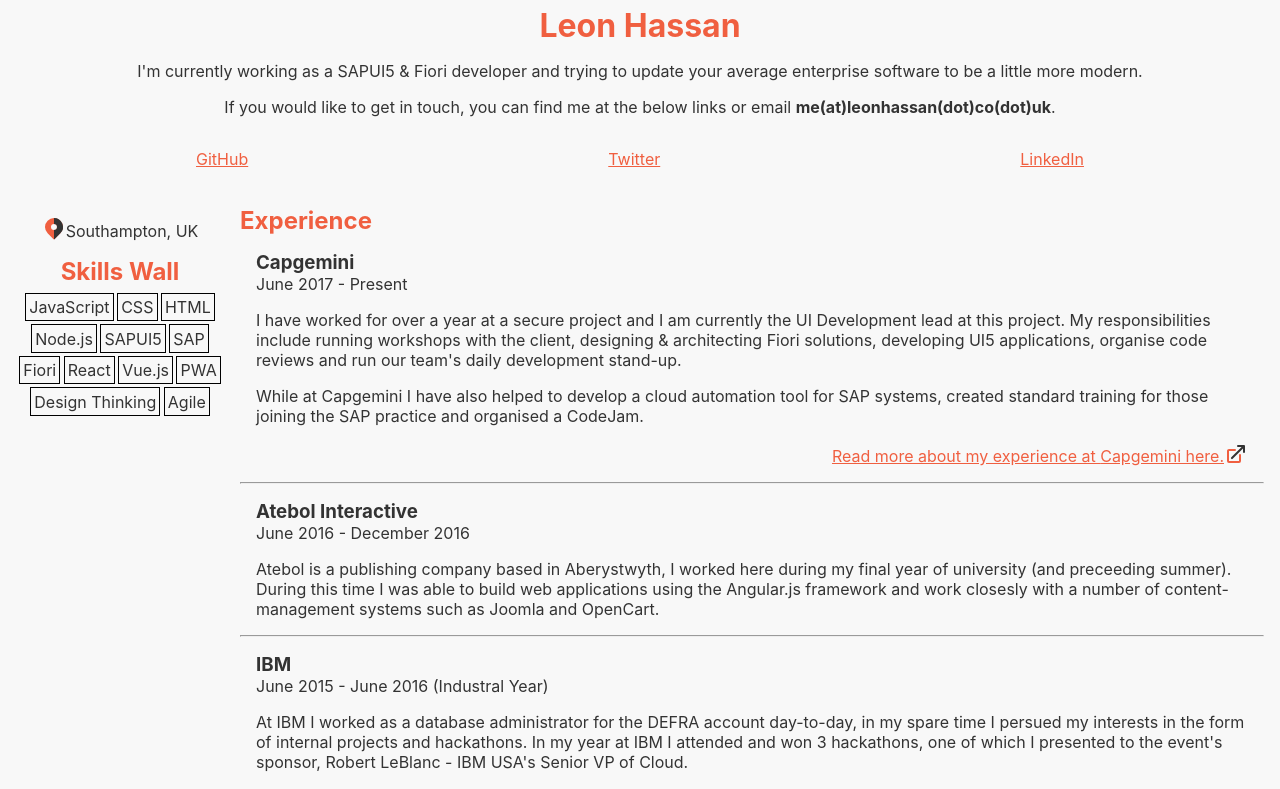
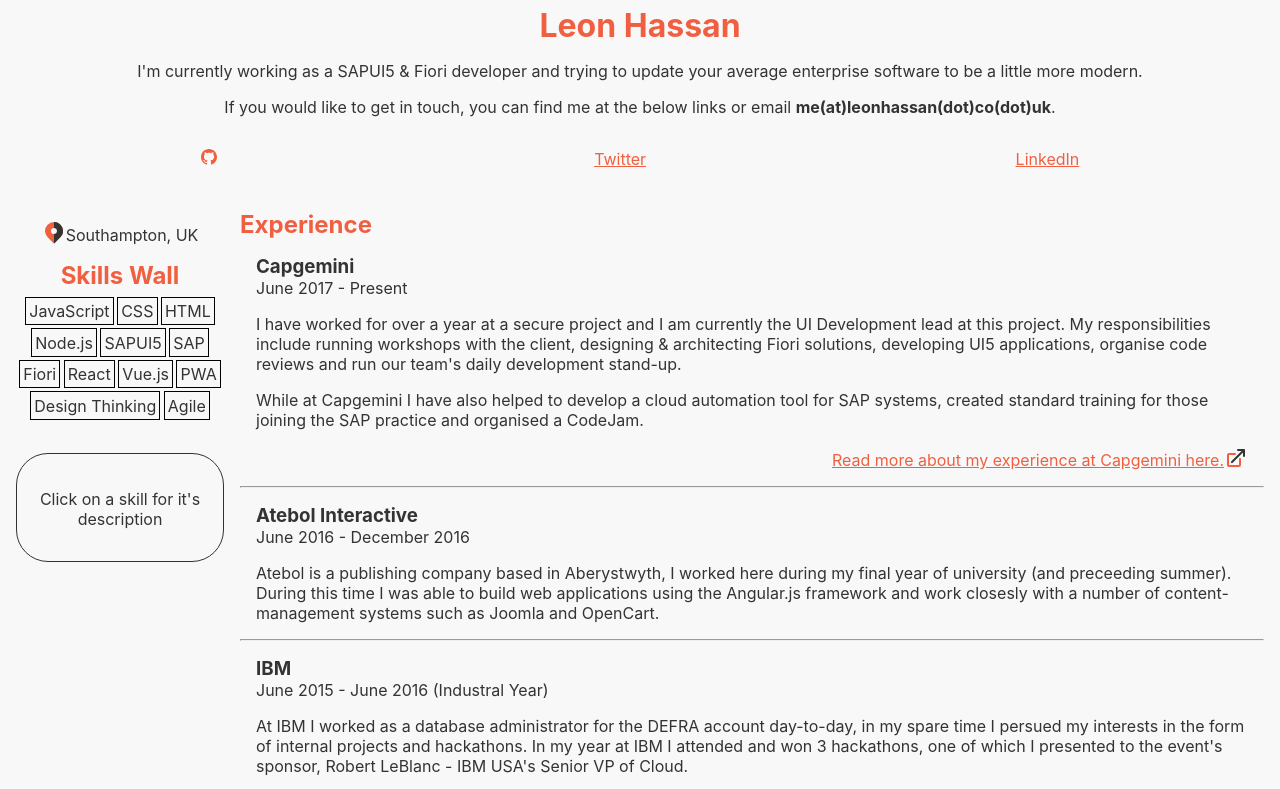
Before and after one commit to Leoooob/leonhassan.co.uk, a React (Create React App) app: page / in a window 1280 px wide. Shown: the top 789 px of the page. Built offline with nearby package versions, Linux system fonts and the light colour scheme.

Commit message:
first pass at changing state of skill detail

```diff
--- a/src/App.css
+++ b/src/App.css
@@ -58,7 +58,13 @@
   margin: 1em 0;
 }
 
-aside ul.skillsList {
+aside .skill-wall {
+  display: grid;
+  grid-template-rows: max-content;
+  grid-gap: 2em;
+}
+
+aside .skill-wall ul.skills-list {
   margin: 0;
   padding: 0;
   display: inline-block;
@@ -71,17 +77,27 @@
 
  }
 
-aside ul.skillsList li {
+aside .skill-wall ul.skills-list li {
   margin: 0.1em;
   padding: 0.2em;
   border: 1px solid black;
   display: inline-block;
  }
 
- aside ul.skillsList li:hover {
+ aside .skill-wall ul.skills-list li:hover {
   cursor: pointer;
   color: #f05f40;
  }
+
+ aside .skill-wall .skill-description {
+  border: 1px solid;
+  padding: 1em;
+  border-radius: 2em;
+}
+
+aside .skill-wall .skill-description h3 {
+  color: #f05f40;
+}
 
 /* icons */
 .iconPrimary {
--- a/src/App.js
+++ b/src/App.js
@@ -31,7 +31,7 @@
       <div className="glyphs">
         <span>
           <a href="https://github.com/Leoooob" rel="noopener noreferrer" target="_blank">
-            GitHub
+            <svg xmlns="http://www.w3.org/2000/svg" viewBox="0 0 24 24" className="icon"><path className="iconPrimary" d="M8 0C3.58 0 0 3.58 0 8C0 11.54 2.29 14.53 5.47 15.59C5.87 15.66 6.02 15.42 6.02 15.21C6.02 15.02 6.01 14.39 6.01 13.72C4 14.09 3.48 13.23 3.32 12.78C3.23 12.55 2.84 11.84 2.5 11.65C2.22 11.5 1.82 11.13 2.49 11.12C3.12 11.11 3.57 11.7 3.72 11.94C4.44 13.15 5.59 12.81 6.05 12.6C6.12 12.08 6.33 11.73 6.56 11.53C4.78 11.33 2.92 10.64 2.92 7.58C2.92 6.71 3.23 5.99 3.74 5.43C3.66 5.23 3.38 4.41 3.82 3.31C3.82 3.31 4.49 3.1 6.02 4.13C6.66 3.95 7.34 3.86 8.02 3.86C8.7 3.86 9.38 3.95 10.02 4.13C11.55 3.09 12.22 3.31 12.22 3.31C12.66 4.41 12.38 5.23 12.3 5.43C12.81 5.99 13.12 6.7 13.12 7.58C13.12 10.65 11.25 11.33 9.47 11.53C9.76 11.78 10.01 12.26 10.01 13.01C10.01 14.08 10 14.94 10 15.21C10 15.42 10.15 15.67 10.55 15.59C13.71 14.53 16 11.53 16 8C16 3.58 12.42 0 8 0Z" /></svg>
           </a>
         </span>
         <span>
@@ -94,30 +94,48 @@
 class SkillWall extends React.Component {
   render() {
     return (
-      <div className="skillWall">
+      <div className="skill-wall">
         <SkillBricks aSkillList={this.props.aSkills} />
-        <SkillDescription/>
+        <SkillDescription />
       </div>
     );
   }
+}
+
+function updateText(skill, desc) {
+  this.setState({skill, desc});
 }
 
 class SkillBricks extends SkillWall {
   render() {
     // TODO: map both skill name and description to the list item
     var skillComponents = this.props.aSkillList.map(function(sSkill, iKey) {
-      return <li key={iKey}>{sSkill}</li>;
+      return <li data-desc="testing" key={iKey} onClick={(e) => updateText(e.target.textContent, e.target.dataset.desc)}>{sSkill}</li>;
     });
 
-    return <ul className="skillsList">{skillComponents}</ul>;
+    return <ul className="skills-list">{skillComponents}</ul>;
   }
 }
 
 class SkillDescription extends SkillWall {
+  constructor(props) {
+    super(props);
+    this.state = {
+      skill: "",
+      desc: "Click on a skill for it's description"
+    };
+
+    updateText = updateText.bind(this);
+  }
   render() {
+    let sSkill = this.state.skill;
+    var sSkillDesc = this.state.desc;
+
+    //return <div className="skill-description">{sSkill}{sSkillDesc}</div>;
     return (
-      <div>
-
+      <div className="skill-description">
+        <h3>{sSkill}</h3>
+        <p>{sSkillDesc}</p>
       </div>
     );
   }
```
